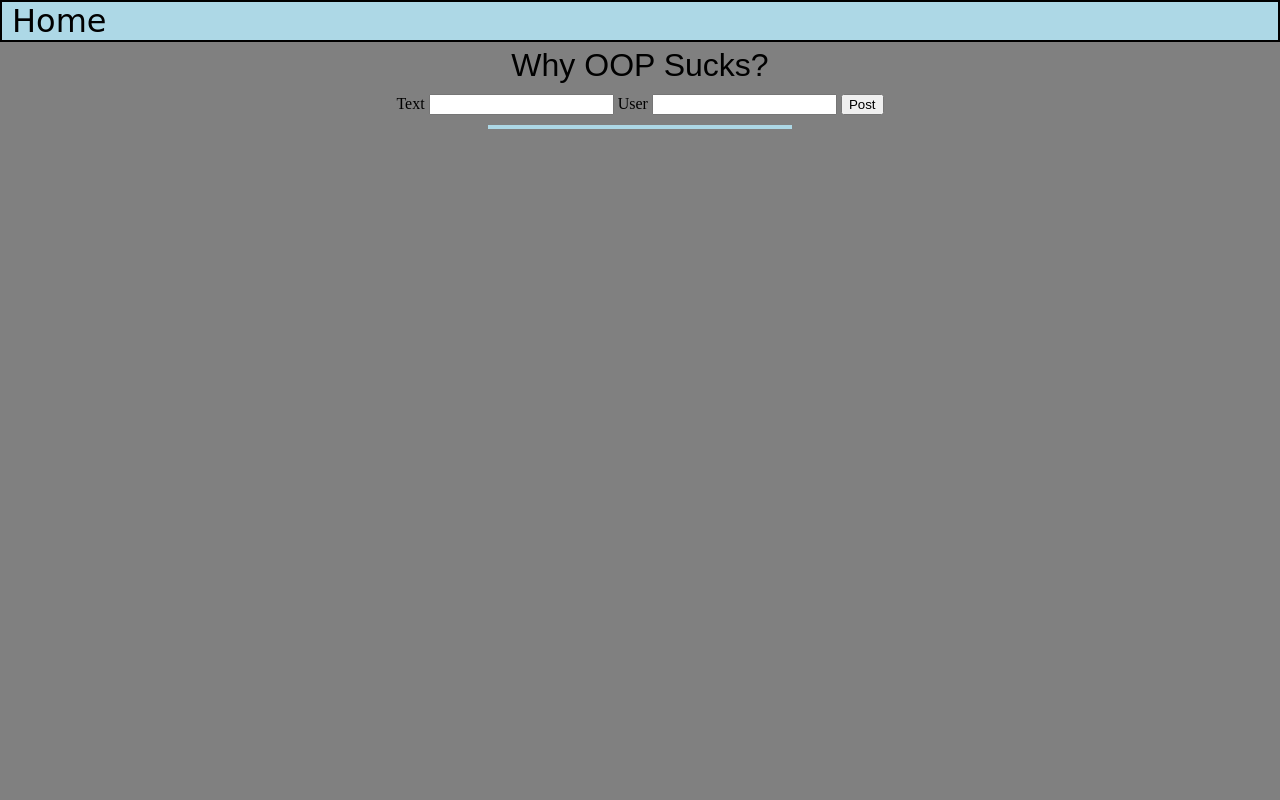
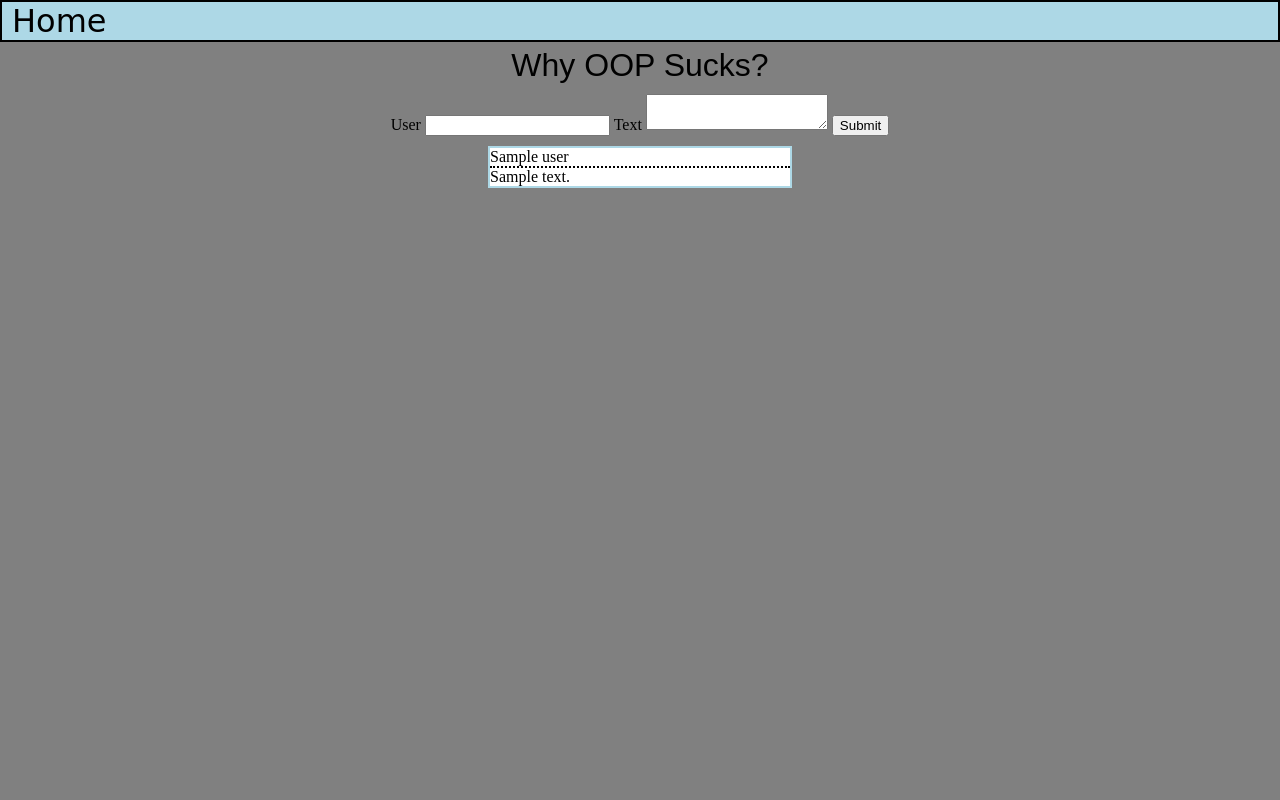
Before and after one commit to kakalasek/CIT_Simple_Web_New, a Python web app: template templates/page.html in a window 1280 px wide. Run offline with Jinja, Linux system fonts and the light colour scheme; the template is opened without the code that fills it: most values are stand-ins (such as "Sample title", 1, 10 or a date in 2020); form fields are guessed from the names that the template uses.

Commit message:
basically done

```diff
--- a/static/style/page.css
+++ b/static/style/page.css
@@ -53,6 +53,6 @@ body{
     border-bottom: 2px dotted black;
 }
 
-.comment-content{
+.comment-text{
     overflow-wrap: break-word;
 }
--- a/templates/page.html
+++ b/templates/page.html
@@ -16,23 +16,27 @@
                 Why OOP Sucks?
             </div>
             <div class="blog-form">
-                <form id="blogform">
-                    <label for="comment-txt">Text</label>
-                    <input type="text" class="comment-txt" name="comment-txt" id="text">
-                    <label for="comment-usr">User</label>
-                    <input type="text" class="commment-usr" name="comment-usr" id="user">
-                    <input type="submit" value="Post">
+                <form id="blogform" method="post">
+                    {{ blogform.user.label }}
+                    {{ blogform.user }}
+                    {{ blogform.text.label }}
+                    {{ blogform.text }}
+                    {{ blogform.submit }}
                 </form>
             </div>
-            <div class="comments" id="comments">
+            <div class="comments">
                 {% for comment in comments %}
-
+                    <div class="comment">
+                        <div class="comment-user">
+                            {{comment["user"]}}
+                        </div>
+                        <div class="comment-text">
+                            {{comment["text"]}}
+                        </div>
+                    </div>
                 {% endfor %}
-                <div class="comment">
-                </div>
             </div>
         </div>
     </div>
-    <script src="page.js"></script>
 </body>
 </html>
```
Also changed, not shown: Frontend/page.js (deleted, +0 -36 lines), app.py (+43 -5 lines).
